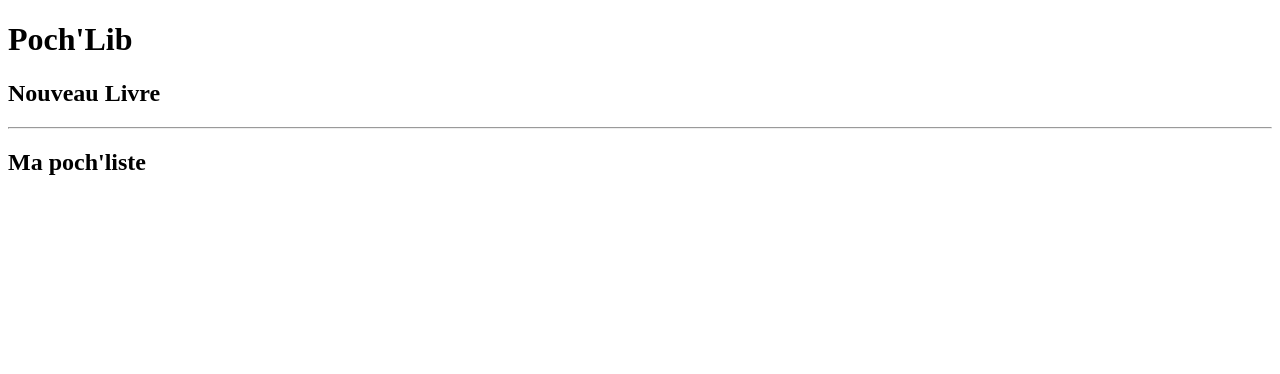
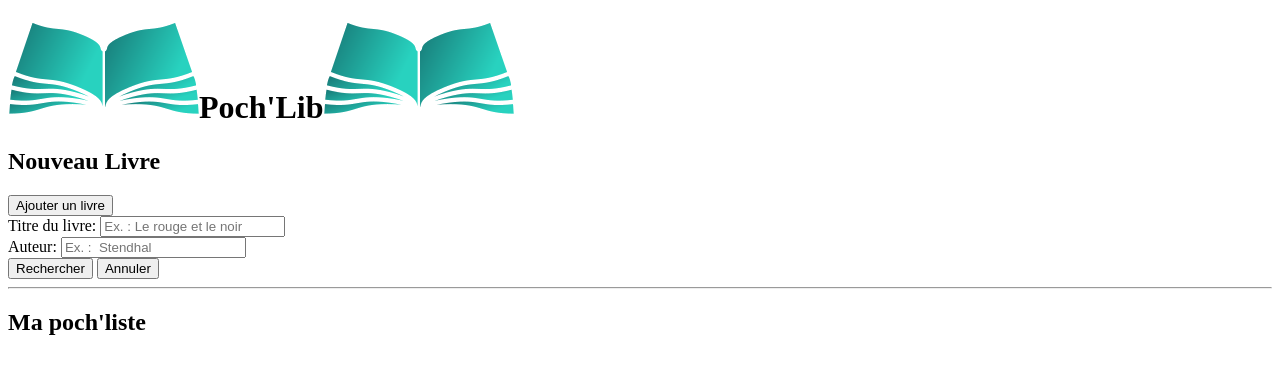
Before and after one commit to OCslozier/PochLib, a plain HTML site: page index.html in a window 1280 px wide. Drawn offline with Linux system fonts and the light colour scheme.

Commit message:
Search Form and buttons implementation

```diff
--- a/index.html
+++ b/index.html
@@ -4,6 +4,12 @@
 		<title>Poch'Lib</title>
 		<meta charset="utf-8" />
 		<meta name="viewport" content="width=device-width, initial-scale=1">
+		<link rel="preconnect" href="https://fonts.googleapis.com">
+		<link rel="preconnect" href="https://fonts.gstatic.com" crossorigin>
+		<link href="https://fonts.googleapis.com/css2?family=Rajdhani:wght@400;600;700&family=Raleway:wght@100&family=Roboto:ital,wght@0,100;0,300;0,400;0,500;0,700;0,900;1,100;1,300;1,400;1,500;1,700;1,900&display=swap" rel="stylesheet">
+		<script src="js/display.js" defer></script>
+		<script src="js/search.js" defer></script>
+		<script src="https://kit.fontawesome.com/c18dda3061.js" crossorigin="anonymous"></script>
   	</head>
   	<body>
 		<div id="myBooks">
@@ -11,7 +17,7 @@
 			<h2 class="h2">Nouveau Livre</h2>
 			<hr>
 			<div id="content">
-				<h2>Ma poch'liste</h2>
+				<h2 id="pochlist">Ma poch'liste</h2>
 			</div>
 		</div>
   	</body>
--- /dev/null
+++ b/js/display.js
@@ -0,0 +1,42 @@
+function displayTitle() {
+    let titleNew = `<img src="img/logo_min.png" alt="Logo">Poch'Lib<img src="img/logo_min.png" alt="Logo">`;
+    let h1Element = document.querySelector('.title');
+    h1Element.innerHTML = '';
+    h1Element.innerHTML = titleNew;
+}
+
+function displayAddButton() {
+    let hideButton = `
+        <div id="hideButton" class="button-container">
+            <button class="button-green" id="addBouton">Ajouter un livre</button>
+        </div>
+    `;
+    let h2Element = document.querySelector('.h2');
+    h2Element.insertAdjacentHTML('afterend', hideButton);
+}
+
+function displayForm() {
+    let form = `
+        <div id="search" class="search">
+            <form id="searchForm">
+                <label for="title">Titre du livre:</label>
+                <input type="text" id="title" placeholder="Ex. : Le rouge et le noir">
+                <br>
+                <label for="author">Auteur:</label>
+                <input type="text" id="author" placeholder="Ex. :  Stendhal">
+                <br>
+                <div class="button-container_2" id="bouton3">
+                    <button class="button-green" id="submit" type="button">Rechercher</button>
+                    <button class="button-red" id="cancel" type="button">Annuler</button>
+                </div>
+            </form>
+        </div>
+    `;
+
+    let formElement = document.getElementById('hideButton');
+    formElement.insertAdjacentHTML('afterend', form);
+}
+
+displayTitle();
+displayAddButton();
+displayForm();
```
Also changed, not shown: js/search.js (added).
